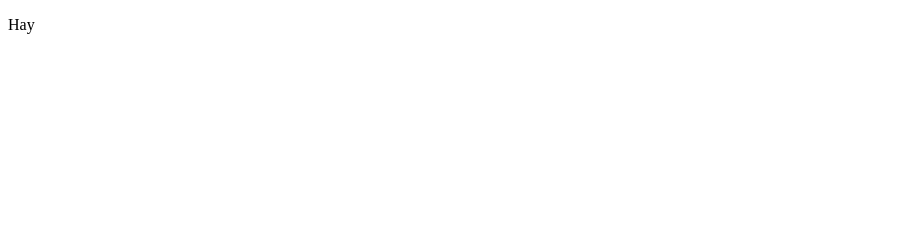
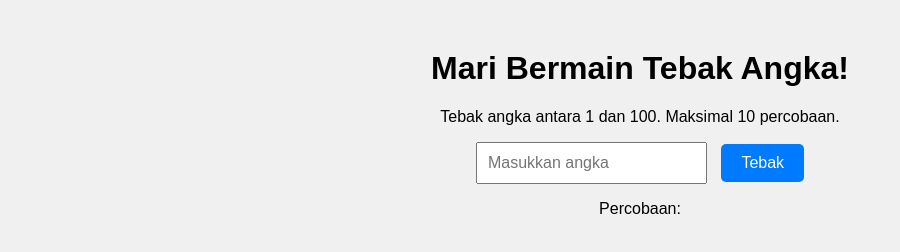
Before and after one commit to IqblRmadhan/project-github, a plain HTML site: page index.html in a window 1280 px wide. Shown: the whole page, without its empty margins (0-900 px from the left). Drawn offline with Linux system fonts and the light colour scheme.

Commit message:
yaya update

```diff
--- /dev/null
+++ b/data.json
@@ -0,0 +1,5 @@
+{
+    "min": 1,
+    "max": 100,
+    "maxAttempts": 10
+  }
--- a/index.html
+++ b/index.html
@@ -1,13 +1,21 @@
 <!DOCTYPE html>
-<html lang="en">
+<html lang="id">
 <head>
-    <meta charset="UTF-8">
-    <meta name="viewport" content="width=device-width, initial-scale=1.0">
-    <link rel="stylesheet" href="/style.css">
-    <title>bana</title>
+  <meta charset="UTF-8">
+  <title>Tebak Angka</title>
+  <link rel="stylesheet" href="style.css">
 </head>
 <body>
-    <p>Hay</p>
-    <script src="/script.js"></script>
+  <h1>Mari Bermain Tebak Angka!</h1>
+  <p id="range-info">Memuat konfigurasi...</p>
+
+  <input type="number" id="guess" placeholder="Masukkan angka">
+  <button onclick="checkGuess()">Tebak</button>
+
+  <p id="message"></p>
+  <p id="attempts">Percobaan: </p>
+  <button id="restartBtn" onclick="restartGame()" style="display:none;">🔄 Ulangi Game</button>
+
+  <script src="script.js"></script>
 </body>
 </html>
--- a/script.js
+++ b/script.js
@@ -0,0 +1,90 @@
+let secretNumber;
+let min = 1;
+let max = 100;
+let maxAttempts = 10;
+let attempts = 0;
+let gameOver = false;
+let previousGuess = null;
+
+function loadConfig() {
+  fetch('data.json')
+    .then(response => response.json())
+    .then(data => {
+      min = data.min;
+      max = data.max;
+      maxAttempts = data.maxAttempts;
+
+      document.getElementById("range-info").textContent =
+        `Tebak angka antara ${min} dan ${max}. Maksimal ${maxAttempts} percobaan.`;
+
+      secretNumber = Math.floor(Math.random() * (max - min + 1)) + min;
+    })
+    .catch(error => {
+      document.getElementById("range-info").textContent = "Gagal memuat konfigurasi.";
+      console.error("Gagal memuat data.json:", error);
+    });
+}
+
+function checkGuess() {
+  if (gameOver) return;
+
+  const guessInput = document.getElementById('guess');
+  const guess = parseInt(guessInput.value);
+  const message = document.getElementById('message');
+
+  if (isNaN(guess) || guess < min || guess > max) {
+    message.textContent = `Masukkan angka antara ${min} dan ${max}.`;
+    return;
+  }
+
+  attempts++;
+  document.getElementById('attempts').textContent = `Percobaan: ${attempts}`;
+
+  let clue = "";
+
+  if (guess === secretNumber) {
+    message.textContent = `🎉 Benar! Angkanya adalah ${secretNumber}.`;
+    gameOver = true;
+    document.getElementById('restartBtn').style.display = 'inline-block';
+  } else {
+    if (guess < secretNumber) {
+      message.textContent = "Terlalu rendah!";
+    } else {
+      message.textContent = "Terlalu tinggi!";
+    }
+
+    // 🎯 Clue Ganjil atau Genap
+    clue += ` Clue: Angka tersebut adalah ${secretNumber % 2 === 0 ? 'Genap' : 'Ganjil'}.`;
+
+    // 🔁 Clue Lebih Dekat atau Lebih Jauh
+    if (previousGuess !== null) {
+      const prevDiff = Math.abs(secretNumber - previousGuess);
+      const currDiff = Math.abs(secretNumber - guess);
+      clue += ` Kamu ${currDiff < prevDiff ? 'lebih dekat' : 'lebih jauh'} dari sebelumnya.`;
+    }
+
+    message.textContent += clue;
+  }
+
+  if (attempts >= maxAttempts && !gameOver) {
+    message.textContent = `😞 Game over! Angka yang benar adalah ${secretNumber}.`;
+    gameOver = true;
+    document.getElementById('restartBtn').style.display = 'inline-block';
+  }
+
+  previousGuess = guess;
+  guessInput.value = '';
+}
+
+function restartGame() {
+  attempts = 0;
+  previousGuess = null;
+  gameOver = false;
+  document.getElementById('guess').value = '';
+  document.getElementById('message').textContent = '';
+  document.getElementById('attempts').textContent = 'Percobaan: 0';
+  document.getElementById('restartBtn').style.display = 'none';
+  loadConfig();
+}
+
+loadConfig();
--- a/style.css
+++ b/style.css
@@ -0,0 +1,22 @@
+body {
+    font-family: sans-serif;
+    text-align: center;
+    margin-top: 50px;
+    background-color: #f0f0f0;
+}
+
+input {
+    padding: 10px;
+    font-size: 16px;
+}
+
+button {
+    padding: 10px 20px;
+    font-size: 16px;
+    margin-left: 10px;
+    border: none;
+    background-color: #007bff;
+    color: white;
+    border-radius: 5px;
+    cursor: pointer;
+}
```
Also changed, not shown: database.json (deleted).
